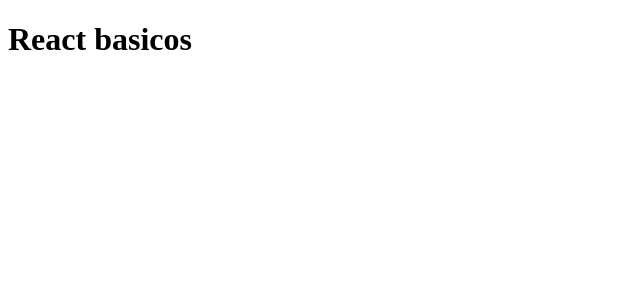
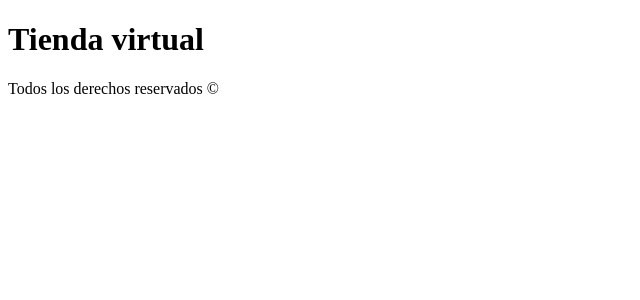
Before and after one commit to PabloFernandez-Git/basicos, a React (Create React App) app: page / in a window 1280 px wide. Shown: the top 300 px of the page, without its empty margins (0-640 px from the left). Built offline with nearby package versions, Linux system fonts and the light colour scheme.

Commit message:
Primeros componentes

```diff
--- a/src/App.js
+++ b/src/App.js
@@ -1,11 +1,15 @@
- import React from 'react';
+import React, { Fragment } from 'react';
+import Header from './components/Header'
+import Footer from './components/Footer'
 
 
 function App() {
   return (
-    <div className="App">
-      <h1>React basicos</h1>
-    </div>
+    <Fragment>
+      <Header />
+
+      <Footer />
+    </Fragment>
   );
 }
 
--- /dev/null
+++ b/src/components/Footer.jsx
@@ -0,0 +1,12 @@
+import React from 'react';
+
+const Footer = () => {
+
+    return (
+        <footer>
+            <p>Todos los derechos reservados &copy;</p>
+        </footer>
+    )
+}
+
+export default Footer;
--- /dev/null
+++ b/src/components/Header.jsx
@@ -0,0 +1,10 @@
+import React from 'react';
+
+function Header() {
+
+    return(
+        <h1 className="encabezado">Tienda virtual</h1>
+    )
+}
+
+export default Header;
```
